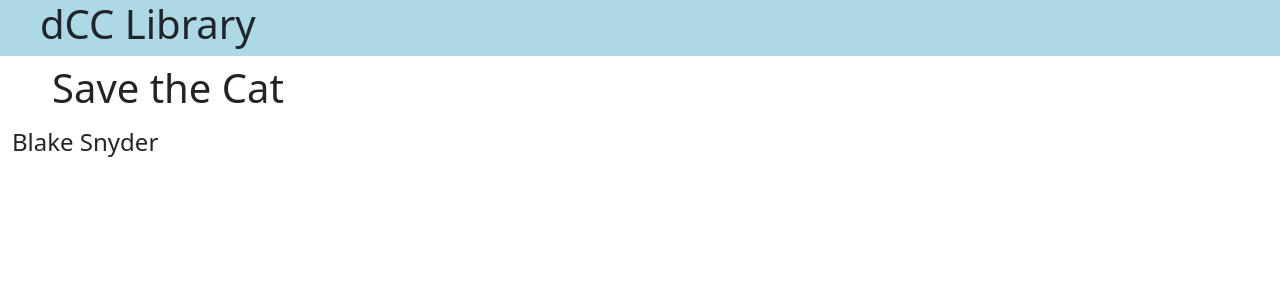
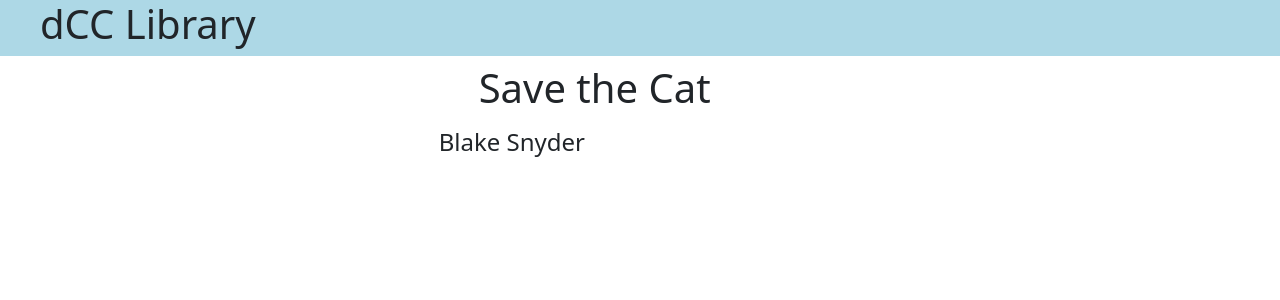
Before and after one commit to MadisonLifeAgent/DCCLibraryReactRepo, a React (Create React App) app: page / in a window 1280 px wide. Shown: the top 300 px of the page. Built offline with nearby package versions, Linux system fonts and the light colour scheme.

Commit message:
revised book info row in app.jsx

```diff
--- a/src/components/App.jsx
+++ b/src/components/App.jsx
@@ -25,14 +25,19 @@
             <div className="container-fluid">
                 <TitleBar />
 
-                <div className="col-md-4"></div>
-                    {/* Button here to move to previous book */}
-                <div className="col-md-4"></div>
-                    {/* Display book with cover here */}
-                    <h1>{this.books[this.state.bookNumber].title}</h1>
-                    <h4>{this.books[this.state.bookNumber].author}</h4>
-                <div className="col-md-4"></div>
-                    {/* Button here to move to next book */}
+                <div className="row">
+                    <div className="col-md-4">
+                        {/* Button here to move to previous book */}
+                    </div>
+                    <div className="col-md-4">
+                        {/* Display book with cover here */}
+                        <h1>{this.books[this.state.bookNumber].title}</h1>
+                        <h4>{this.books[this.state.bookNumber].author}</h4>
+                    </div>
+                    <div className="col-md-4">
+                        {/* Button here to move to next book */}
+                    </div>
+                </div>
 
             </div>
         )
--- a/src/components/TitleBar/TitleBar.jsx
+++ b/src/components/TitleBar/TitleBar.jsx
@@ -3,13 +3,13 @@
 
 function TitleBar(props){
     return (
-        <div className="row row-space">
-            <div className="col-md-12" style={{padding: 0}}>
-                <div className="titlebar-nav">
-                    <h1>dCC Library</h1>
+            <div className="row row-space">
+                <div className="col-md-12" style={{padding: 0}}>
+                    <div className="titlebar-nav">
+                        <h1>dCC Library</h1>
+                    </div>
                 </div>
             </div>
-        </div>
     )
 }
 
```
